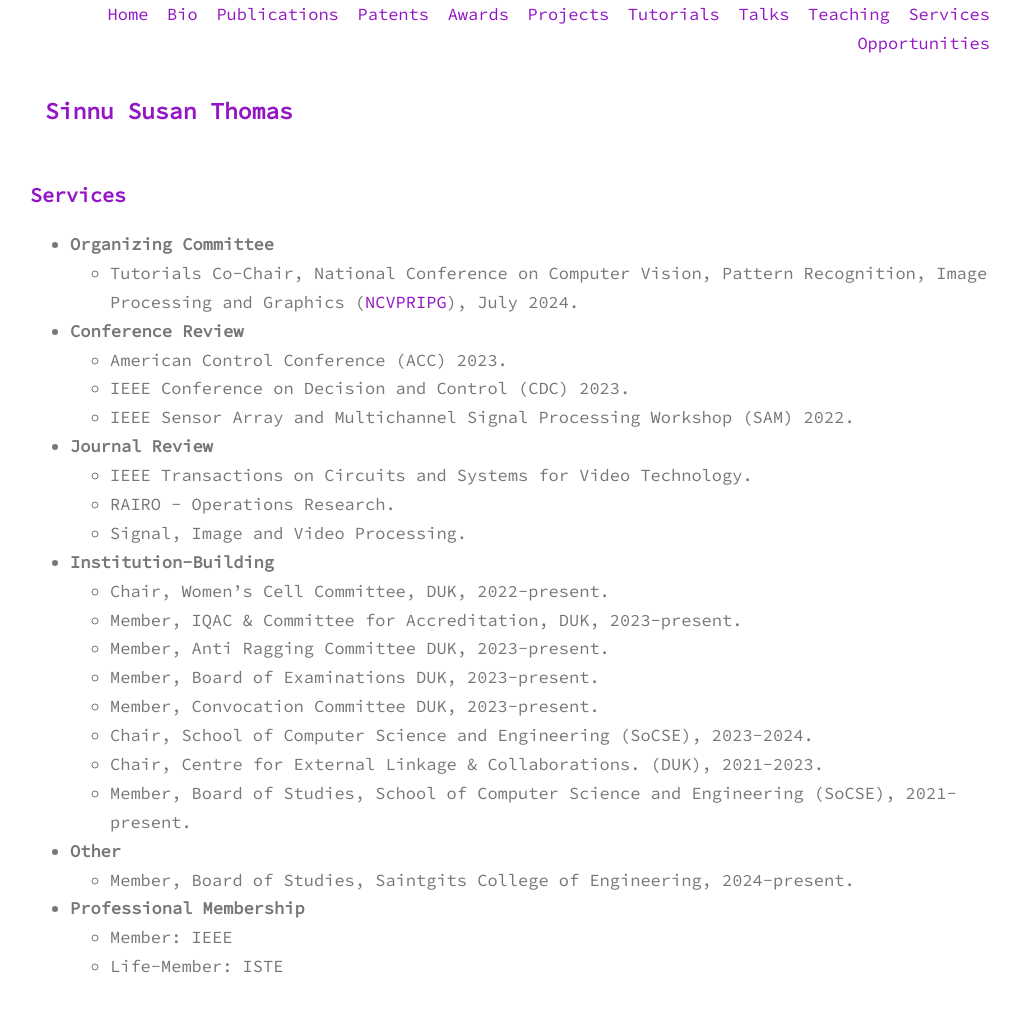
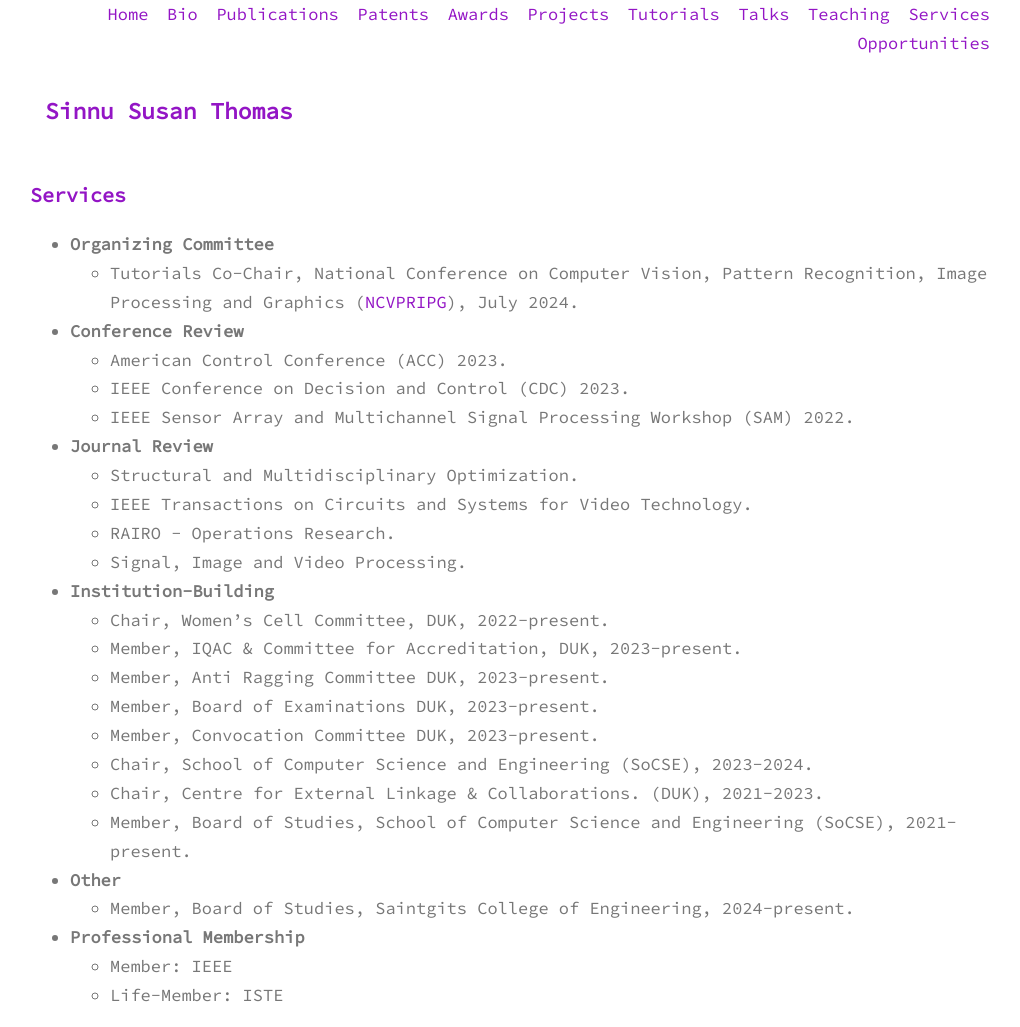
Before and after one commit to sinnuthomas/sinnuthomas.github.io, a Jekyll site: the page built from services.md, in a window 1280 px wide. Shown: the whole page, without its empty margins (130-1150 px from the left). Built offline with Jekyll 4.4.1, drawn with Linux system fonts in a browser that asks for light colours; before the commit the page ends 998 px from its top, so only the background shows below that.

Commit message:
Update services.md

```diff
--- a/services.md
+++ b/services.md
@@ -15,6 +15,7 @@ permalink: /services/
 
 * **Journal Review**
   <br/>
+  * Structural and Multidisciplinary Optimization.
   * IEEE Transactions on Circuits and Systems for Video Technology.
   * RAIRO - Operations Research.
   * Signal, Image and Video Processing.
```
